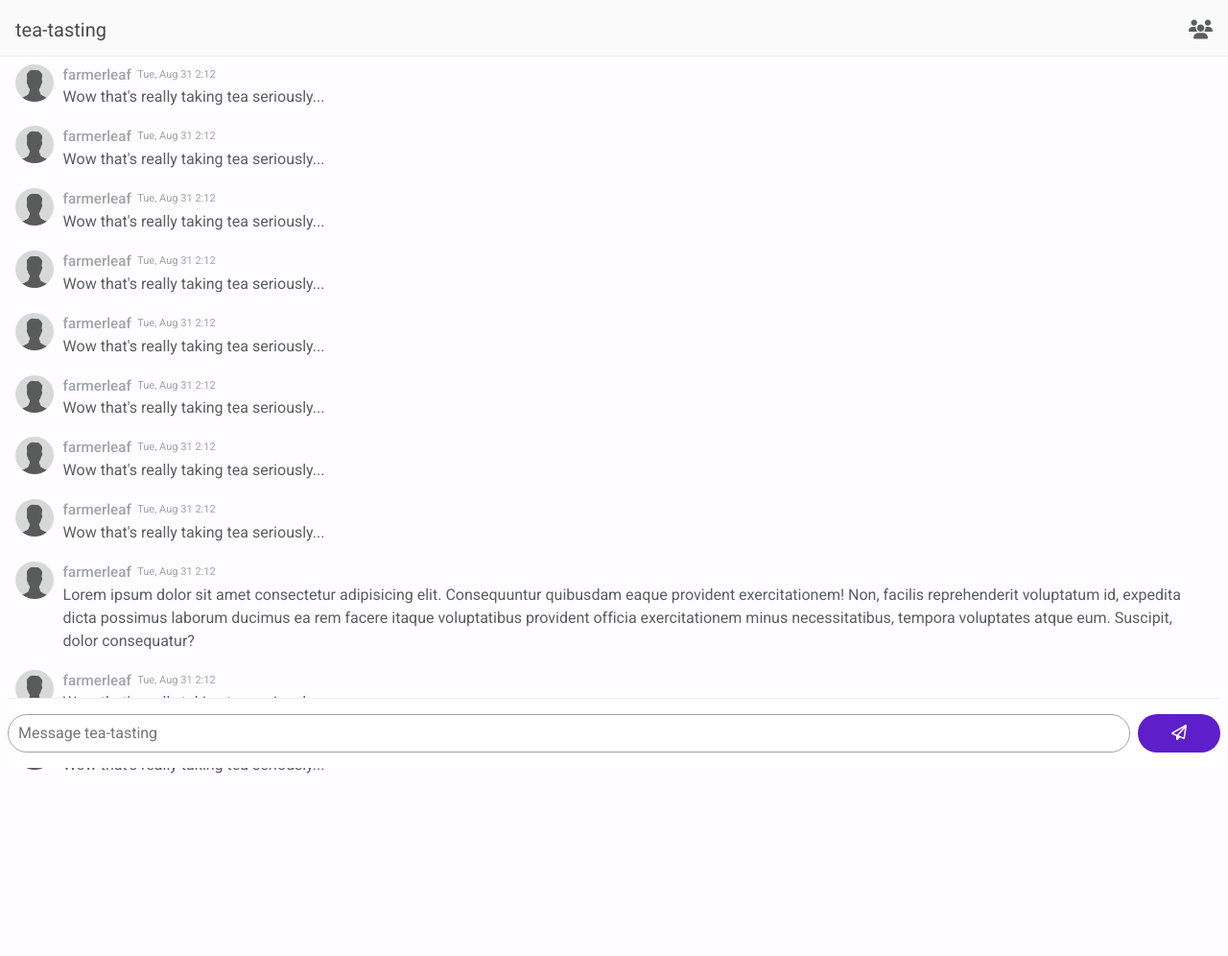
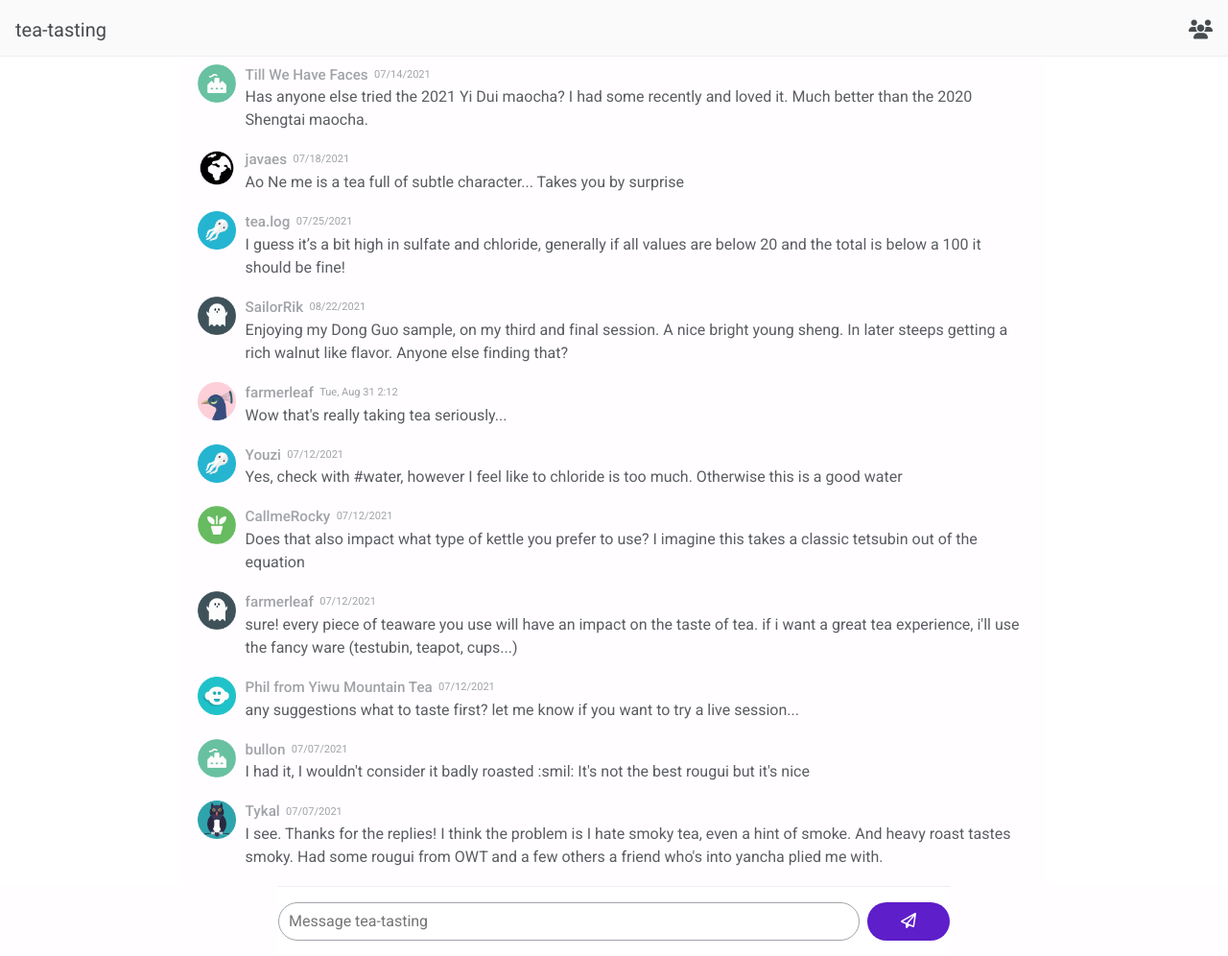
Before and after one commit to xyeres/chat-ui, a website: page index.html in a window 1280 px wide. Shown: the whole page at 96% size. Before the commit the page ends 900 px from the top, so only its background shows below. Drawn offline with Linux system fonts and the light colour scheme.

Commit message:
Starts desktop layout

```diff
--- a/index.html
+++ b/index.html
@@ -16,6 +16,7 @@
 
 <body>
 
+
   <section class="userMenu">
     <div class="logo">
       <div class="logo__icon"><i class="fa fa-comments-o" aria-hidden="true"></i></div>
@@ -28,8 +29,8 @@
       <!-- Users -->
       <li class="user">
         <div class="user__userImage">
-          <i class="fa fa-circle user__onlineIcon" aria-hidden="true"></i>
-          <img src="img/profiles/placeholder.png" alt="user #231">
+          <i class="user__onlineIcon" aria-hidden="true"></i>
+          <img src="img/profiles/peacock.png" alt="user #231">
         </div>
         <div class="user__detail">
           <div class="user__header">
@@ -39,39 +40,37 @@
       </li>
       <li class="user">
         <div class="user__userImage">
-          <i class="fa fa-circle user__onlineIcon" aria-hidden="true"></i>
-          <img src="img/profiles/placeholder.png" alt="user #231">
+          <i class="user__onlineIcon" aria-hidden="true"></i>
+          <img src="img/profiles/squid.png" alt="user #231">
         </div>
         <div class="user__detail">
           <div class="user__header">
-            <div class="user__name">farmerleaf</div>
+            <div class="user__name">tea.log</div>
           </div>
         </div>
       </li>
       <li class="user">
         <div class="user__userImage">
-          <i class="fa fa-circle user__onlineIcon" aria-hidden="true"></i>
-          <img src="img/profiles/placeholder.png" alt="user #231">
+          <i class="user__onlineIcon" aria-hidden="true"></i>
+          <img src="img/profiles/map.png" alt="user #231">
         </div>
         <div class="user__detail">
           <div class="user__header">
-            <div class="user__name">farmerleaf</div>
+            <div class="user__name">javaes</div>
           </div>
         </div>
       </li>
       <li class="user">
         <div class="user__userImage">
-          <i class="fa fa-circle user__onlineIcon" aria-hidden="true"></i>
-          <img src="img/profiles/placeholder.png" alt="user #231">
+          <i class="user__onlineIcon" aria-hidden="true"></i>
+          <img src="img/profiles/building.png" alt="user #231">
         </div>
         <div class="user__detail">
           <div class="user__header">
-            <div class="user__name">farmerleaf</div>
+            <div class="user__name">Till We Have Faces</div>
           </div>
         </div>
       </li>
-
-
     </ul>
   </section>
 
@@ -82,10 +81,65 @@
         <div class="infoBar__title">tea-tasting</div>
         <div class="infoBar__userMenuToggle" id="menuOpen"><i class="fa fa-users" aria-hidden="true"></i></div>
       </nav>
+      <div class="containerContainer">
+        <div class="desktopContainer">
           <!-- Messages -->
           <section class="messages">
             <div class="message">
-          <img src="img/profiles/placeholder.png" alt="user #231" class="message__userImage">
+              <img src="img/profiles/building.png" alt="user #231" class="message__userImage">
+              <div class="message__detail">
+                <div class="message__header">
+                  <div class="message__userName">Till We Have Faces
+                  </div>
+                  <div class="message__timestamp">07/14/2021</div>
+                </div>
+                <div class="message__text">Has anyone else tried the 2021 Yi Dui maocha? I had some recently and loved
+                  it.
+                  Much better than the 2020 Shengtai
+                  maocha.</div>
+              </div>
+            </div>
+            <div class="message">
+              <img src="img/profiles/map.png" alt="user #231" class="message__userImage">
+              <div class="message__detail">
+                <div class="message__header">
+                  <div class="message__userName">javaes
+                  </div>
+                  <div class="message__timestamp">07/18/2021</div>
+                </div>
+                <div class="message__text">Ao Ne me is a tea full of subtle character... Takes you by surprise</div>
+              </div>
+            </div>
+            <div class="message">
+              <img src="img/profiles/squid.png" alt="user #231" class="message__userImage">
+              <div class="message__detail">
+                <div class="message__header">
+                  <div class="message__userName">tea.log
+                  </div>
+                  <div class="message__timestamp">07/25/2021</div>
+                </div>
+                <div class="message__text">
+                  I guess it’s a bit high in sulfate and chloride, generally if all values are below 20 and the total is
+                  below a 100 it
+                  should be fine!</div>
+              </div>
+            </div>
+            <div class="message">
+              <img src="img/profiles/ghost.png" alt="user #231" class="message__userImage">
+              <div class="message__detail">
+                <div class="message__header">
+                  <div class="message__userName">SailorRik
+                  </div>
+                  <div class="message__timestamp">08/22/2021</div>
+                </div>
+                <div class="message__text">
+                  Enjoying my Dong Guo sample, on my third and final session. A nice bright young sheng. In later steeps
+                  getting a rich
+                  walnut like flavor. Anyone else finding that?</div>
+              </div>
+            </div>
+            <div class="message">
+              <img src="img/profiles/peacock.png" alt="user #231" class="message__userImage">
               <div class="message__detail">
                 <div class="message__header">
                   <div class="message__userName">farmerleaf
@@ -96,121 +150,91 @@
               </div>
             </div>
             <div class="message">
-          <img src="img/profiles/placeholder.png" alt="user #231" class="message__userImage">
+              <img src="img/profiles/squid.png" alt="user #231" class="message__userImage">
+              <div class="message__detail">
+                <div class="message__header">
+                  <div class="message__userName">Youzi
+                  </div>
+                  <div class="message__timestamp">07/12/2021</div>
+                </div>
+                <div class="message__text">
+                  Yes, check with #water, however I feel like to chloride is too much. Otherwise this is a good water
+                </div>
+              </div>
+            </div>
+            <div class="message">
+              <img src="img/profiles/plant.png" alt="user #231" class="message__userImage">
+              <div class="message__detail">
+                <div class="message__header">
+                  <div class="message__userName">CallmeRocky
+                  </div>
+                  <div class="message__timestamp">07/12/2021</div>
+                </div>
+                <div class="message__text">
+                  Does that also impact what type of kettle you prefer to use? I imagine this takes a classic tetsubin
+                  out
+                  of the equation</div>
+              </div>
+            </div>
+            <div class="message">
+              <img src="img/profiles/ghost.png" alt="user #231" class="message__userImage">
               <div class="message__detail">
                 <div class="message__header">
                   <div class="message__userName">farmerleaf
                   </div>
-              <div class="message__timestamp">Tue, Aug 31 2:12</div>
+                  <div class="message__timestamp">07/12/2021</div>
                 </div>
-            <div class="message__text">Wow that's really taking tea seriously...</div>
+                <div class="message__text">
+                  sure! every piece of teaware you use will have an impact on the taste of tea. if i want a great tea
+                  experience, i'll use
+                  the fancy ware (testubin, teapot, cups...)</div>
               </div>
             </div>
             <div class="message">
-          <img src="img/profiles/placeholder.png" alt="user #231" class="message__userImage">
+              <img src="img/profiles/face.png" alt="user #231" class="message__userImage">
               <div class="message__detail">
                 <div class="message__header">
-              <div class="message__userName">farmerleaf
+                  <div class="message__userName">Phil from Yiwu Mountain Tea
                   </div>
-              <div class="message__timestamp">Tue, Aug 31 2:12</div>
+                  <div class="message__timestamp">07/12/2021</div>
                 </div>
-            <div class="message__text">Wow that's really taking tea seriously...</div>
+                <div class="message__text">any suggestions what to taste first? let me know if you want to try a live
+                  session...</div>
               </div>
             </div>
             <div class="message">
-          <img src="img/profiles/placeholder.png" alt="user #231" class="message__userImage">
+              <img src="img/profiles/building.png" alt="user #231" class="message__userImage">
               <div class="message__detail">
                 <div class="message__header">
-              <div class="message__userName">farmerleaf
+                  <div class="message__userName">bullon
                   </div>
-              <div class="message__timestamp">Tue, Aug 31 2:12</div>
+                  <div class="message__timestamp">07/07/2021</div>
                 </div>
-            <div class="message__text">Wow that's really taking tea seriously...</div>
+                <div class="message__text">
+                  I had it, I wouldn't consider it badly roasted :smil: It's not the best rougui but it's nice</div>
               </div>
             </div>
             <div class="message">
-          <img src="img/profiles/placeholder.png" alt="user #231" class="message__userImage">
+              <img src="img/profiles/owl.png" alt="user #231" class="message__userImage">
               <div class="message__detail">
                 <div class="message__header">
-              <div class="message__userName">farmerleaf
+                  <div class="message__userName">Tykal
                   </div>
-              <div class="message__timestamp">Tue, Aug 31 2:12</div>
+                  <div class="message__timestamp">07/07/2021</div>
                 </div>
-            <div class="message__text">Wow that's really taking tea seriously...</div>
-          </div>
-        </div>
-        <div class="message">
-          <img src="img/profiles/placeholder.png" alt="user #231" class="message__userImage">
-          <div class="message__detail">
-            <div class="message__header">
-              <div class="message__userName">farmerleaf
-              </div>
-              <div class="message__timestamp">Tue, Aug 31 2:12</div>
-            </div>
-            <div class="message__text">Wow that's really taking tea seriously...</div>
-          </div>
-        </div>
-        <div class="message">
-          <img src="img/profiles/placeholder.png" alt="user #231" class="message__userImage">
-          <div class="message__detail">
-            <div class="message__header">
-              <div class="message__userName">farmerleaf
-              </div>
-              <div class="message__timestamp">Tue, Aug 31 2:12</div>
-            </div>
-            <div class="message__text">Wow that's really taking tea seriously...</div>
-          </div>
-        </div>
-        <div class="message">
-          <img src="img/profiles/placeholder.png" alt="user #231" class="message__userImage">
-          <div class="message__detail">
-            <div class="message__header">
-              <div class="message__userName">farmerleaf
-              </div>
-              <div class="message__timestamp">Tue, Aug 31 2:12</div>
-            </div>
-            <div class="message__text">Wow that's really taking tea seriously...</div>
-          </div>
-        </div>
-        <div class="message">
-          <img src="img/profiles/placeholder.png" alt="user #231" class="message__userImage">
-          <div class="message__detail">
-            <div class="message__header">
-              <div class="message__userName">farmerleaf
-              </div>
-              <div class="message__timestamp">Tue, Aug 31 2:12</div>
-            </div>
-            <div class="message__text">Lorem ipsum dolor sit amet consectetur adipisicing elit. Consequuntur quibusdam
-              eaque provident exercitationem! Non, facilis reprehenderit voluptatum id, expedita dicta possimus
-              laborum
-              ducimus ea rem facere itaque voluptatibus provident officia exercitationem minus necessitatibus, tempora
-              voluptates atque eum. Suscipit, dolor consequatur?</div>
-          </div>
-        </div>
-        <div class="message">
-          <img src="img/profiles/placeholder.png" alt="user #231" class="message__userImage">
-          <div class="message__detail">
-            <div class="message__header">
-              <div class="message__userName">farmerleaf
-              </div>
-              <div class="message__timestamp">Tue, Aug 31 2:12</div>
-            </div>
-            <div class="message__text">Wow that's really taking tea seriously...</div>
-          </div>
-        </div>
-        <div class="message">
-          <img src="img/profiles/placeholder.png" alt="user #231" class="message__userImage">
-          <div class="message__detail">
-            <div class="message__header">
-              <div class="message__userName">farmerleaf
-              </div>
-              <div class="message__timestamp">Tue, Aug 31 2:12</div>
-            </div>
-            <div class="message__text">Wow that's really taking tea seriously...</div>
+                <div class="message__text">
+                  I see. Thanks for the replies! I think the problem is I hate smoky tea, even a hint of smoke. And
+                  heavy
+                  roast tastes smoky. Had
+                  some rougui from OWT and a few others a friend who's into yancha plied me with.</div>
               </div>
             </div>
           </section>
+        </div>
+      </div>
     </main>
+    <div class="containerContainer">
+      <div class="desktopContainer">
         <!-- Input Bar -->
         <section class="inputBar">
           <form class="inputBar__form" action="#" method="post">
@@ -219,7 +243,8 @@
           </form>
         </section>
       </div>
-
+    </div>
+  </div>
 </body>
 
 </html>
--- a/scss/abstracts/_mixins.scss
+++ b/scss/abstracts/_mixins.scss
@@ -5,13 +5,13 @@
 }
 
 @mixin for-large-phone-up {
-  @media (max-width: 795px) {
+  @media (max-width: 695px) {
     @content;
   }
 }
 
 @mixin for-tablet-portrait-up {
-  @media (min-width: 720px) {
+  @media (min-width: 800px) {
     @content;
   }
 }
--- a/scss/components/_infoBar.scss
+++ b/scss/components/_infoBar.scss
@@ -12,7 +12,7 @@
 
   &__userMenuToggle {
     font-size: 1.25em;
-    color: colors.$bodyFont;
+    color: colors.$headingFont;
   }
 
   &__userMenuToggle:hover {
--- /dev/null
+++ b/scss/layouts/_desktop.scss
@@ -0,0 +1,27 @@
+@mixin for-tablet-portrait-up {
+  @media (min-width: 800px) {
+    @content;
+  }
+}
+
+@include for-tablet-portrait-up {
+
+  .containerContainer {
+    display: flex;
+    justify-content: center;
+    align-items: center;
+  }
+
+  .messages {
+    max-width: 900px;
+  }
+
+  .screen {
+    min-height: unset;
+  }
+
+  .inputBar {
+    align-self: flex-start;
+    min-width: 700px;
+  }
+}
--- /dev/null
+++ b/scss/layouts/_index.scss
@@ -0,0 +1 @@
+@forward 'desktop';
--- a/scss/style.scss
+++ b/scss/style.scss
@@ -1,3 +1,4 @@
 @use 'base';
 @use 'abstracts';
 @use 'components';
+@use 'layouts';
```
Also changed, not shown: scss/components/_userMenu.scss (+9 -3 lines), css/style.css, 1 other file. Lines whose indentation alone changed are shown as unchanged.
